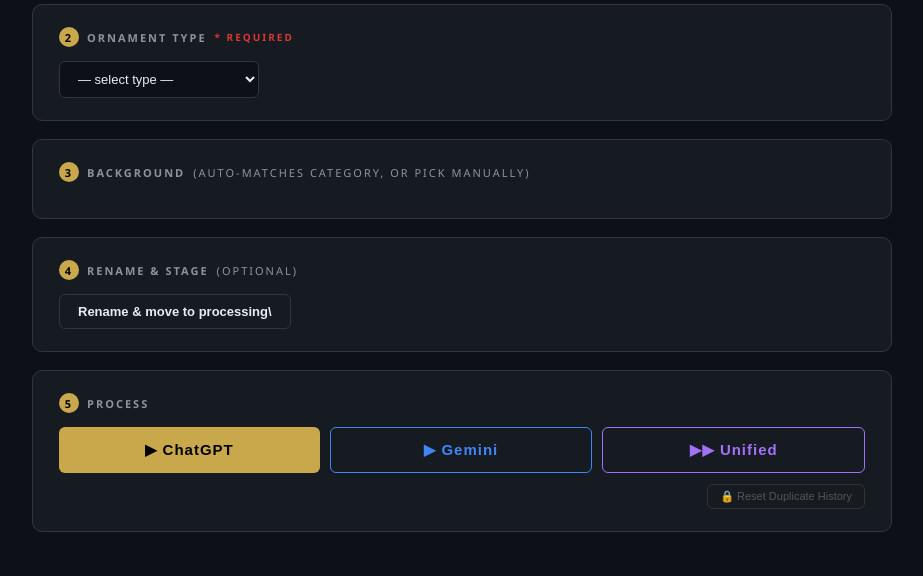
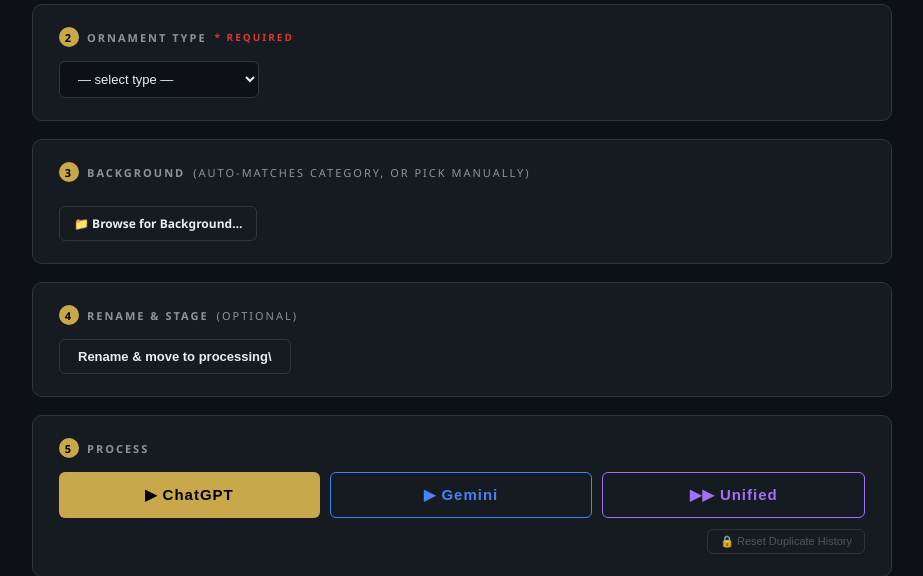
Before and after one commit to KAILASHRAJPUROHIT/aradhana-catalogue-tool, a Flask app: page / in a window 1280 px wide. Shown: the part 217-793 px from the top of the page, without its empty margins (178-1101 px from the left). Before the commit the page ends 749 px from the top, so only its background shows below. Run offline with Flask 3, Linux system fonts and the light colour scheme; data that the repository does not hold is empty; some libraries are stand-ins or nearby versions.

Commit message:
auto: save changes

```diff
--- a/templates/index.html
+++ b/templates/index.html
@@ -247,6 +247,14 @@
     <div class="card-title"><span class="num">3</span> BACKGROUND <span style="font-weight:400;color:#8b949e">(auto-matches category, or pick manually)</span></div>
     <div id="bgConfirm" class="bg-confirm" style="margin-bottom:8px"></div>
     <div id="bgGrid" class="bg-grid"></div>
+    <div style="margin-top:10px;display:flex;align-items:center;gap:10px">
+      <label class="btn btn-outline" style="cursor:pointer;font-size:12px;padding:8px 14px">
+        📁 Browse for Background…
+        <input type="file" id="bgBrowse" accept=".jpg,.jpeg,.png,.webp"
+               style="display:none" onchange="uploadCustomBg(this)">
+      </label>
+      <span id="bgBrowseInfo" style="color:#8b949e;font-size:12px"></span>
+    </div>
   </div>
 
   <!-- Step 4: Stage -->
```
